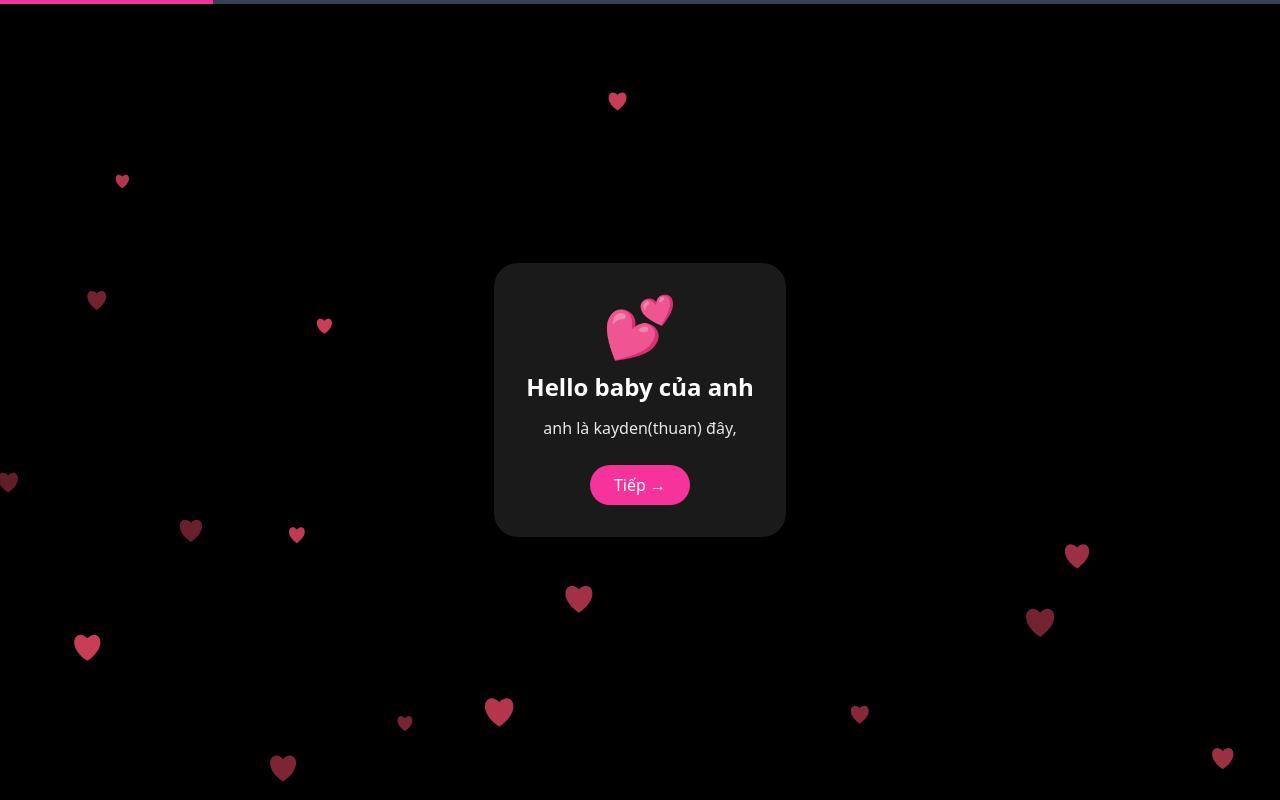
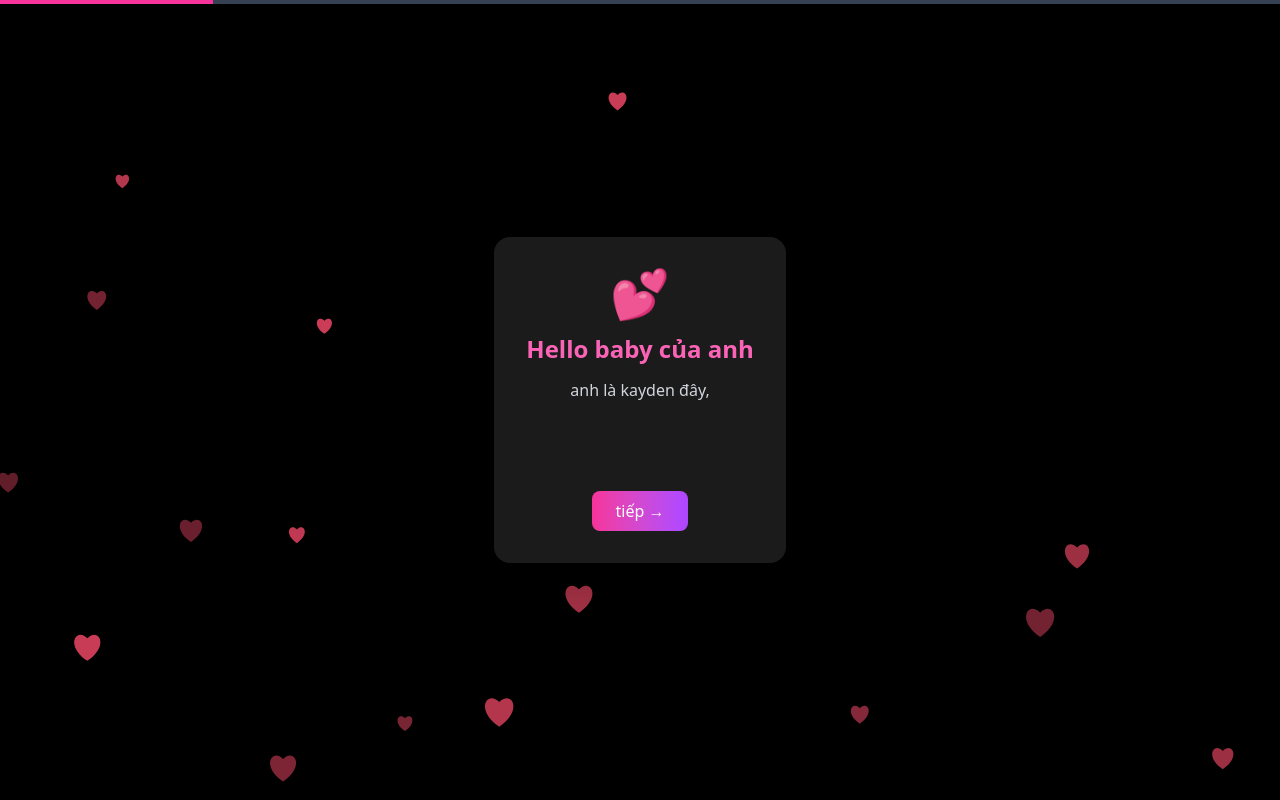
Before and after one commit to boy1champtulen/love-tien, a React (Vite) app: page /home in a window 1280 px wide. Built offline with nearby package versions, Linux system fonts and the light colour scheme.

Commit message:
update code

```diff
--- a/src/components/SlideCard.jsx
+++ b/src/components/SlideCard.jsx
@@ -1,32 +1,72 @@
+import { useState, useEffect } from "react"
+import { motion } from "framer-motion"
+
 function SlideCard({ emoji, title, text, next, last }) {
+
+  const [displayText, setDisplayText] = useState("")
+  const [charIndex, setCharIndex] = useState(0)
+
+  useEffect(() => {
+    setDisplayText("")
+    setCharIndex(0)
+  }, [text])
+
+  useEffect(() => {
+
+    if (charIndex < text.length) {
+
+      const timer = setTimeout(() => {
+        setDisplayText(prev => prev + text.charAt(charIndex))
+        setCharIndex(charIndex + 1)
+      }, 35)
+
+      return () => clearTimeout(timer)
+
+    }
+
+  }, [charIndex, text])
+
   return (
-    <div className="bg-white/10 backdrop-blur-md rounded-3xl p-6 sm:p-8 text-center shadow-xl">
 
-      <div className="text-5xl sm:text-6xl mb-4">
+    <motion.div
+      initial={{ opacity:0, scale:0.9 }}
+      animate={{ opacity:1, scale:1 }}
+      className="bg-[#1f1f1f]/90 backdrop-blur-xl p-8 rounded-2xl max-w-md text-center shadow-2xl"
+    >
+
+      <div className="text-5xl mb-4">
         {emoji}
       </div>
 
       {title && (
-        <h2 className="text-xl sm:text-2xl font-bold mb-3">
+        <h2 className="text-2xl font-bold text-pink-400 mb-3">
           {title}
         </h2>
       )}
 
-      <p className="text-sm sm:text-base text-gray-200 mb-6 leading-relaxed">
-        {text}
+      <p className="text-gray-300 leading-relaxed min-h-[90px]">
+        {displayText}
       </p>
 
       {!last && (
         <button
           onClick={next}
-          className="bg-pink-500 hover:bg-pink-600 px-6 py-2 rounded-full text-white transition"
+          className="mt-6 bg-gradient-to-r from-pink-500 to-purple-500 px-6 py-2 rounded-lg"
         >
-          Tiếp →
+          tiếp →
         </button>
       )}
 
-    </div>
+      {last && (
+        <div className="mt-6 text-pink-400 text-lg">
+          ❤️ hết rồi đó
+        </div>
+      )}
+
+    </motion.div>
+
   )
+
 }
 
 export default SlideCard
--- a/src/pages/LoveStory.jsx
+++ b/src/pages/LoveStory.jsx
@@ -1,36 +1,19 @@
-import { useState, useEffect } from "react"
+import { useState } from "react"
 import HeartCanvas from "../components/HeartCanvas"
 import SlideCard from "../components/SlideCard"
-import audio from "../musicPlayer"
 
 function LoveStory() {
-
-  useEffect(() => {
-
-    const fade = setInterval(() => {
-
-      if (audio.volume < 0.8) {
-        audio.volume = Math.min(audio.volume + 0.02, 0.8)
-      } else {
-        clearInterval(fade)
-      }
-
-    }, 200)
-
-    return () => clearInterval(fade)
-
-  }, [])
 
   const slides = [
     {
       emoji: "💕",
-      title:"Hello baby của anh",
-      text: "anh là kayden(thuan) đây,"
+      title: "Hello baby của anh",
+      text: "anh là kayden đây,"
     },
     {
       emoji: "🌹",
-      title: "định móc điện thoại ra quay chứ gì =))",
-      text: "cho phép em quay đó kkkk để ảnh còn lưu làm kỷ niệm chứ nhỉ"
+      title: "Định móc điện thoại ra quay chứ gì =))",
+      text: "Cho phép em quay đó kkkk để ảnh còn lưu làm kỷ niệm chứ nhỉ =))"
     },
     {
       emoji: "💫",
@@ -39,11 +22,12 @@ function LoveStory() {
     },
     {
       emoji: "💬",
-      title: "lời cảm ơn",
+      title: "Lời cảm ơn",
       text: "Cảm ơn em vì đã xuất hiện trong cuộc đời anh, làm cho cuộc sống của anh từ màu đen trắng chuyển sang 4K full màu, HDR, không quảng cáo và đặc biệt là có nhạc nền =))"
     },
     {
       emoji: "❤️",
+      title: "Một chút từ anh",
       text: "Mong là Tiên sẽ luôn vui vẻ, đáng yêu, và hơi hơi nhõng nhẽo với anh một xíu cũng được, anh chịu hết. Anh sẽ luôn ở đây, bên cạnh em, cùng em đi qua mọi khó khăn, thử thách của cuộc sống. Anh yêu em nhiều lắm, Tiên ơi."
     },
     {
@@ -56,13 +40,13 @@ function LoveStory() {
   const [index, setIndex] = useState(0)
 
   const next = () => {
-    if (index < slides.length - 1) {
-      setIndex(index + 1)
-    }
+    setIndex((prev) => {
+      if (prev < slides.length - 1) return prev + 1
+      return prev
+    })
   }
 
   return (
-
     <div className="min-h-screen flex items-center justify-center bg-black text-white relative overflow-hidden">
 
       <HeartCanvas />
@@ -76,15 +60,14 @@ function LoveStory() {
       </div>
 
       <SlideCard
-        emoji={slides[index].emoji}
-        title={slides[index].title}
-        text={slides[index].text}
+        emoji={slides[index]?.emoji}
+        title={slides[index]?.title}
+        text={slides[index]?.text}
         next={next}
         last={index === slides.length - 1}
       />
 
     </div>
-
   )
 }
 
```
